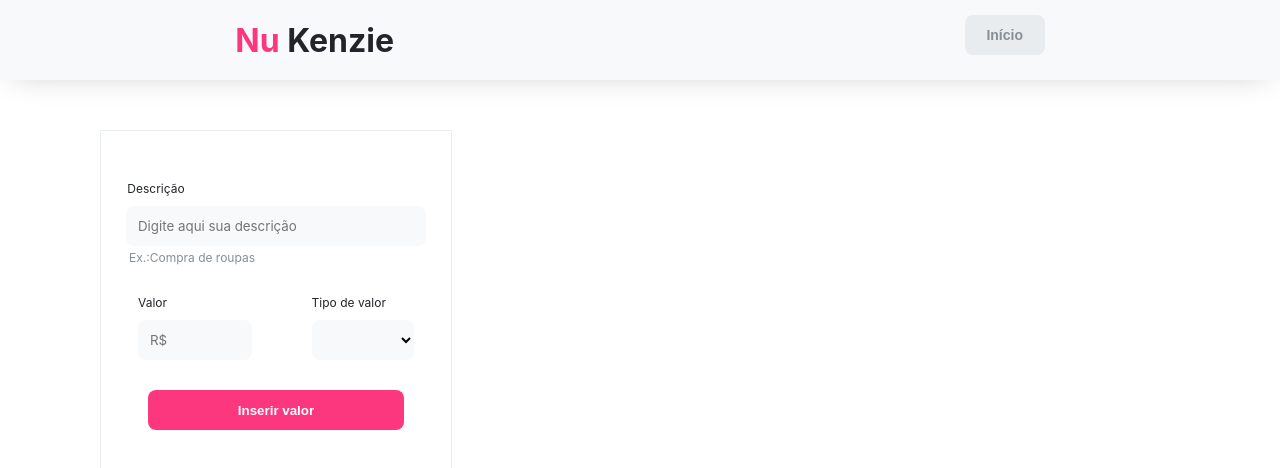
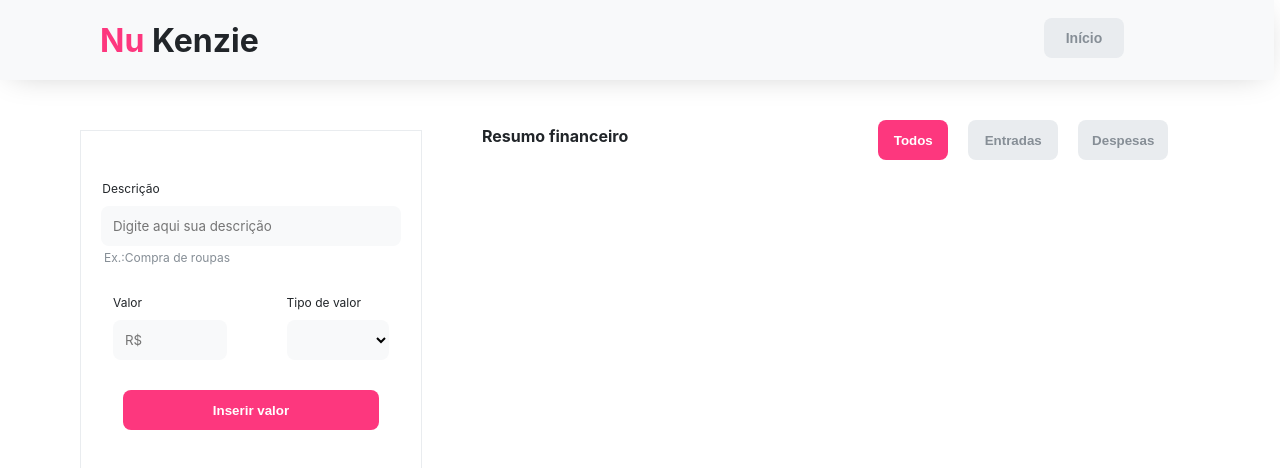
Before and after one commit to Kenzie-Academy-Brasil-Developers/react-entrega-s1-nu-kenzie-claudiamld, a React (Create React App) app: page / in a window 1280 px wide. Shown: the top 468 px of the page. Built offline with nearby package versions, Linux system fonts and the light colour scheme.

Commit message:
buttons row created

```diff
--- a/src/App.css
+++ b/src/App.css
@@ -25,6 +25,41 @@
   max-width: 90vw;
 } */
 
+.formBox{
+  display: flex;
+  flex-direction: row;
+  justify-content: space-around;
+}
+
+.btnFiltros{
+  display: flex;
+  flex-direction: row;
+  width: 60vw;
+  margin-top: 30px;
+}
+
+h3{
+  margin-right: 250px;
+  color: #212529;
+  font-size: 16px;
+}
+
+.btnTodos{
+  width: 70px;
+  margin-right: 20px;
+}
+
+.grayButton{
+  width: 90px;
+  background-color: #E9ECEF;
+  color: #868E96;
+  margin-right: 20px;
+}
+
+.grayButton:hover{
+  background-color: #868E96;
+  color: #F8F9FA;
+}
 
 @keyframes App-logo-spin {
   from {
--- a/src/App.js
+++ b/src/App.js
@@ -2,6 +2,7 @@ import { useState } from 'react';
 import './App.css';
 import { Form } from './Components/Form';
 import { Header } from './Components/Header';
+import { Button } from './Components/Button';
 
 function App() {
 
@@ -11,13 +12,22 @@ function App() {
   ])
 
 
-  console.log(listTransactions);
-
   return (
     <div className="App">
       <div className="App-body">
         <Header />
-        <Form listTransactions={listTransactions} setListTransactions={setListTransactions} />
+        <div className='formBox'>
+
+          <Form listTransactions={listTransactions} setListTransactions={setListTransactions} />
+
+          <div className='btnFiltros'>
+            <h3>Resumo financeiro</h3>
+            <Button className='btnTodos'>Todos</Button>
+            <Button className='grayButton'>Entradas</Button>
+            <Button className='grayButton'>Despesas</Button>
+          </div>
+
+        </div>
       </div>
     </div>
   );
--- /dev/null
+++ b/src/Components/Button/index.jsx
@@ -0,0 +1,7 @@
+export const Button = ({className, onClick, children}) => {
+    return(
+        <div>
+            <button className={className} onClick={onClick}>{children}</button>
+        </div>
+    )
+}
--- /dev/null
+++ b/src/Components/Button/style.css
@@ -0,0 +1,14 @@
+button{
+    width: 20vw;
+    background-color: #FD377E;
+    color: #ffffff;
+    font-weight: bold;
+    border: none;
+    border-radius: 8px;
+    height: 40px;
+    margin-top: 10px;
+}
+button:hover{
+    background-color: #E34981;
+    cursor: pointer;
+}
--- a/src/Components/Form/style.css
+++ b/src/Components/Form/style.css
@@ -3,7 +3,7 @@
     flex-direction: column;
     align-items: center;
     max-width: 350px;
-    margin: 50px 0px 0px 100px;
+    margin: 50px 0px 0px 50px;
     border: 1px solid #E9ECEF;
     height: 350px;
 }
--- a/src/Components/Header/style.css
+++ b/src/Components/Header/style.css
@@ -1,18 +1,19 @@
 .Header{
     display: flex;
     flex-direction: row;
-    justify-content: space-around;
+    justify-content: space-between;
+    padding: 0px 150px 0px 100px;
     align-items: center;
     background-color: #F8F9FA;
     box-shadow: 0px 4px 32px -12px rgba(0, 0, 0, 0.25);
-    width: 100vw;
+    width: 80vw;
     height: 80px;
 }
 
 .Header button {
     width: 80px;
     height: 40px;
-    margin-bottom: 20px;
+    margin-bottom: 14px;
     font-family: 'Nunito', sans-serif;
     font-weight: 600;
     font-size: 14px;
@@ -23,7 +24,7 @@
 }
 
 .Header button:hover{
-    background-color: #868686;
+    background-color: #868E96;
     color: #E9ECEF;
     cursor: pointer;
 }
```
